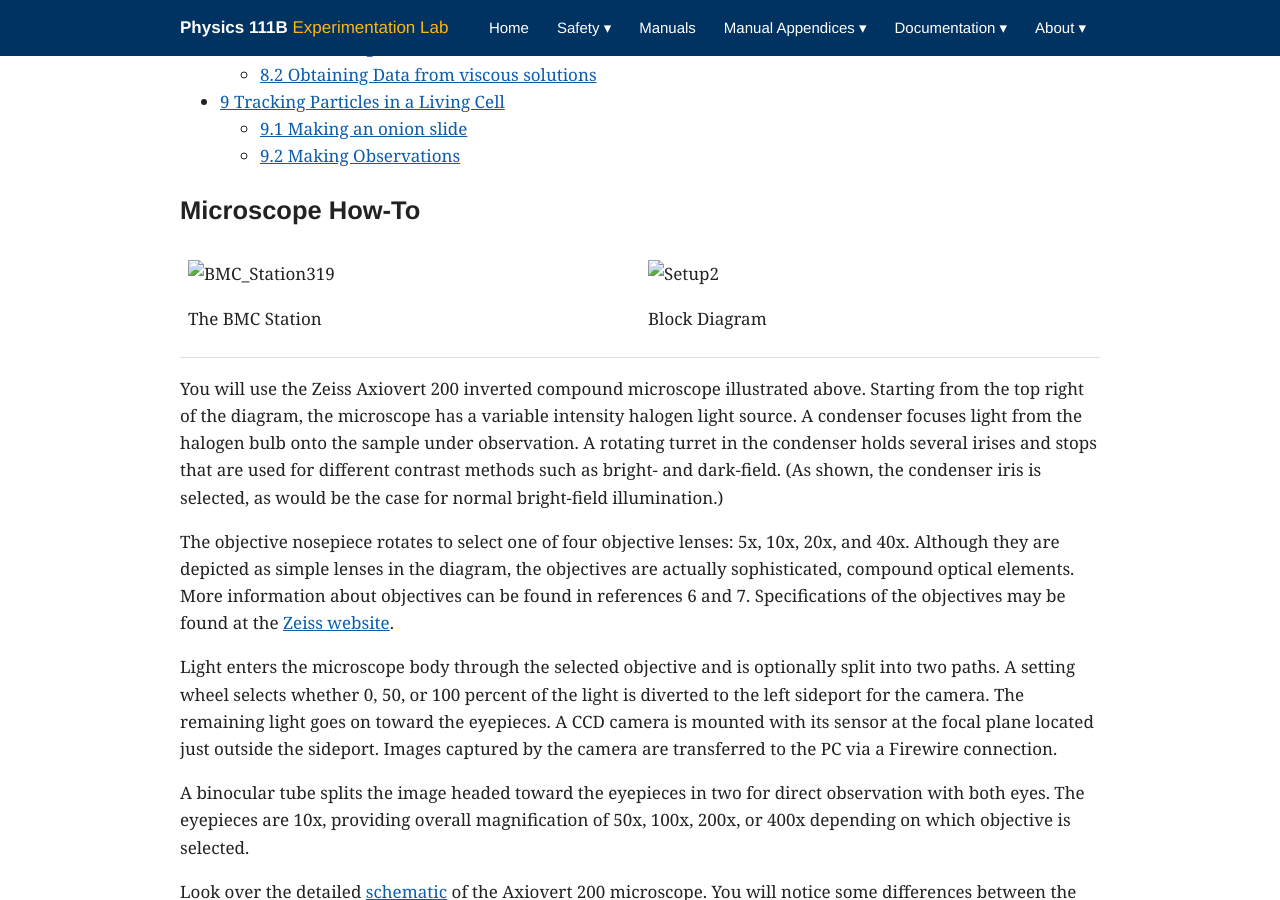
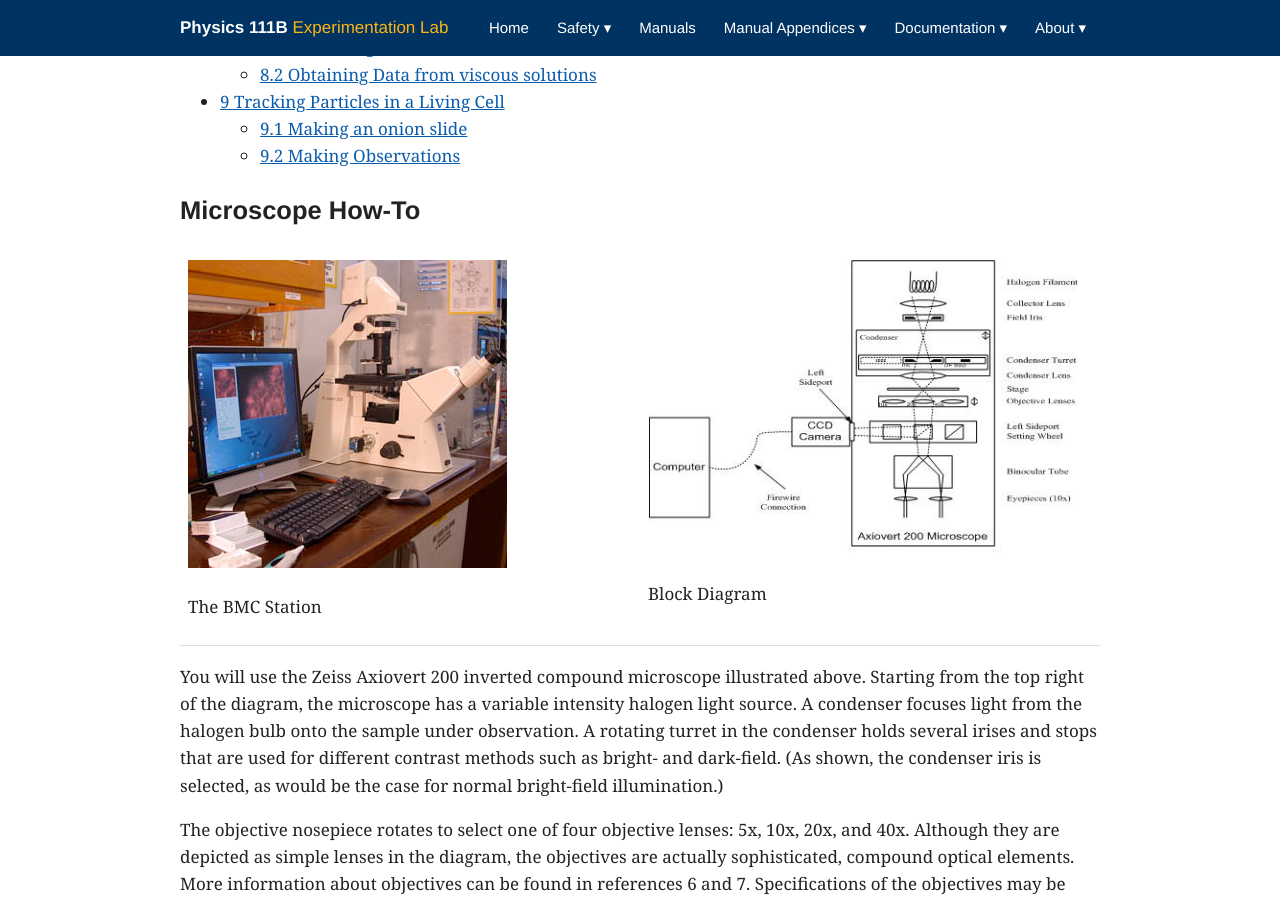
Before and after one commit to berkeley-physics111b/berkeley-physics111b.github.io, a Jekyll site: the page built from _manual_appendices/BMC-Experimental-Procedures.md, in a window 1280 px wide and 900 px high, scrolled down 482 px. Built offline with Jekyll 4.4.1, drawn with Linux system fonts in a browser that asks for light colours.

Commit message:
Fix image paths in BMC-Experimental-Procedures.md
Updated image paths in the BMC Experimental Procedures document to use the new directory structure.

```diff
--- a/_manual_appendices/BMC-Experimental-Procedures.md
+++ b/_manual_appendices/BMC-Experimental-Procedures.md
@@ -32,9 +32,9 @@ summary: "Using the Axiovert 200 microscope, preparing bead suspensions and onio
 </colgroup>
 <tbody>
 <tr class="odd">
-<td><img src="_manual_appendices/img/BMC_Station319_BMC-Experimental-Procedures.jpg" alt="BMC_Station319" />
+<td><img src="/appendices/img/BMC_Station319_BMC-Experimental-Procedures.jpg" alt="BMC_Station319" />
 <p>The BMC Station</p></td>
-<td><img src="_manual_appendices/img/Setup2_BMC-Experimental-Procedures.jpg" alt="Setup2" />
+<td><img src="/appendices/img/Setup2_BMC-Experimental-Procedures.jpg" alt="Setup2" />
 <p>Block Diagram</p></td>
 </tr>
 </tbody>
@@ -152,15 +152,15 @@ Now that we have a proper vial of viscous bead solution made up we need to trans
 </colgroup>
 <tbody>
 <tr class="odd">
-<td><img src="_manual_appendices/img/BIO_image14_BMC-Experimental-Procedures.jpg" alt="BIO_image14" />
+<td><img src="/appendices/img/BIO_image14_BMC-Experimental-Procedures.jpg" alt="BIO_image14" />
 <p>Place hand on position number (1) then gently tilt back top of microscope</p></td>
-<td><img src="_manual_appendices/img/BIO_image13_BMC-Experimental-Procedures.jpg" alt="BIO_image13" />
+<td><img src="/appendices/img/BIO_image13_BMC-Experimental-Procedures.jpg" alt="BIO_image13" />
 <p>Putting a Slide on the Microscope Stage</p></td>
 </tr>
 <tr class="even">
-<td><img src="_manual_appendices/img/BIO_image15_BMC-Experimental-Procedures.jpg" alt="BIO_image15" />
+<td><img src="/appendices/img/BIO_image15_BMC-Experimental-Procedures.jpg" alt="BIO_image15" />
 <p>Place microscope slide between the arrows shown above</p></td>
-<td><img src="_manual_appendices/img/BIO_image16_BMC-Experimental-Procedures.jpg" alt="BIO_image16" />
+<td><img src="/appendices/img/BIO_image16_BMC-Experimental-Procedures.jpg" alt="BIO_image16" />
 <p>Slide installed onto microscope stage</p></td>
 </tr>
 </tbody>
@@ -168,7 +168,7 @@ Now that we have a proper vial of viscous bead solution made up we need to trans
 
 <a id="schematic-axiovert-200"></a>
 
-![Microscope](_manual_appendices/img/Microscope_BMC-Experimental-Procedures.png)
+![Microscope](/appendices/img/Microscope_BMC-Experimental-Procedures.png)
 
 Schematic of Axiovert 200 Microscope
 
@@ -178,7 +178,7 @@ Microscope images look best when properly illuminated. The procedure developed b
 
 As shown in [Figure 4](#microscope-figures), there are two irises in the illumination path of the microscope. The one on top (closest to the light source) is called the field iris. The condenser iris is a little farther down. The adjustments for both irises are highlighted in [Figure 2](#microscope-figures). The condenser iris adjustment is located at the edge of the turret disk near the bottom of the condenser. You will adjust both of these irises to achieve the best image.
 
-![Condenser\_Tilt\_Back\_0771](_manual_appendices/img/Condenser_Tilt_Back_0771_BMC-Experimental-Procedures.jpg)
+![Condenser\_Tilt\_Back\_0771](/appendices/img/Condenser_Tilt_Back_0771_BMC-Experimental-Procedures.jpg)
 
 Figure 4: Picture of Field Iris, Condenser Turret, and Condenser Iris Adjustment
 
@@ -210,7 +210,7 @@ It is necessary to go through this adjustment procedure every time you change ob
 
 ## Adjusting the field and condenser irises
 
-![Iris](_manual_appendices/img/Iris_BMC-Experimental-Procedures.jpg)
+![Iris](/appendices/img/Iris_BMC-Experimental-Procedures.jpg)
 
 Fig. 5. Adjusting the irises
 
@@ -248,7 +248,7 @@ Do not skip this step. The microscope must be focused on a sample to properly se
 </colgroup>
 <tbody>
 <tr class="odd">
-<td><img src="_manual_appendices/img/Darkfield_BMC-Experimental-Procedures.jpg" alt="Darkfield" />
+<td><img src="/appendices/img/Darkfield_BMC-Experimental-Procedures.jpg" alt="Darkfield" />
 <p>Fig. 6. Principle of dark-field illumination. all the illuminating light is rejected, and light scattered by the sample is collected by the objective</p></td>
 </tr>
 </tbody>
@@ -265,7 +265,7 @@ Dark field illumination allows for observation of small particles under the micr
   - Adjust the condenser slightly up or down to obtain an even, dark background. If you properly set Köhler illumination, the required adjustment should be very small.
   - You should see something similar to [Fig. 7](#microscope-figures).
 
-![Test\_0\_frame\_18](_manual_appendices/img/Test_0_frame_18_BMC-Experimental-Procedures.gif)
+![Test\_0\_frame\_18](/appendices/img/Test_0_frame_18_BMC-Experimental-Procedures.gif)
 
 Figure 7: Darkfield image of single 100 nm diameter gold nanoparticles
 
@@ -332,13 +332,13 @@ This should conclude Part I of the experiment
 </colgroup>
 <tbody>
 <tr class="odd">
-<td><img src="_manual_appendices/img/Onioncellpicture1_BMC-Experimental-Procedures.jpg" alt="Onioncellpicture1" />
+<td><img src="/appendices/img/Onioncellpicture1_BMC-Experimental-Procedures.jpg" alt="Onioncellpicture1" />
 <p>Objective 3 (40X magnification) image of an onion cell. The red square is enlarged in the next picture. The onion's cells possess an interesting property which is that the particles tend to use the cell walls like highways, and tend to travel along these walls (although they will not solely be traveling down the cell walls</p>
-<p><img src="_manual_appendices/img/Onioncellpicture3_BMC-Experimental-Procedures.jpg" alt="Onioncellpicture3" /></p>
+<p><img src="/appendices/img/Onioncellpicture3_BMC-Experimental-Procedures.jpg" alt="Onioncellpicture3" /></p>
 <p>Objective 2 dark-field image of the onion cell. The intracellular particles are now white dots</p></td>
-<td><p><img src="_manual_appendices/img/Onioncellpicture2_BMC-Experimental-Procedures.jpg" alt="Onioncellpicture2" /></p>
+<td><p><img src="/appendices/img/Onioncellpicture2_BMC-Experimental-Procedures.jpg" alt="Onioncellpicture2" /></p>
 <p>Bright-field image magnified image. The red circles with arrows indicate the particles that are traveling down the cell wall</p>
-<p><img src="_manual_appendices/img/Onioncellpicture4_BMC-Experimental-Procedures.jpg" alt="Onioncellpicture4" /></p>
+<p><img src="/appendices/img/Onioncellpicture4_BMC-Experimental-Procedures.jpg" alt="Onioncellpicture4" /></p>
 <p>Dark-field zoomed-in image of the onion cell. The red circles with arrows indicate the particles (now appearing as bright white dots) that are traveling down the cell wall.</p></td>
 </tr>
 </tbody>
```
